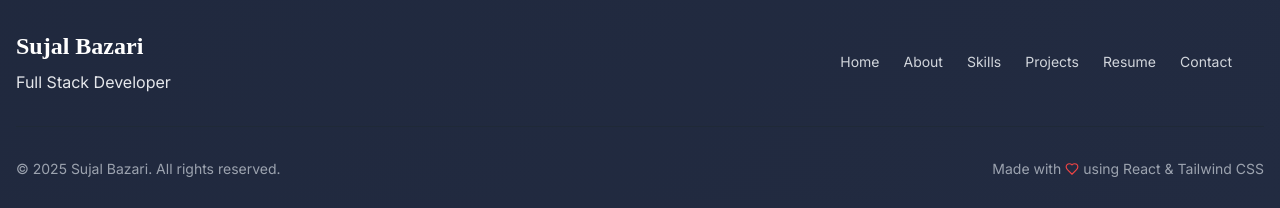
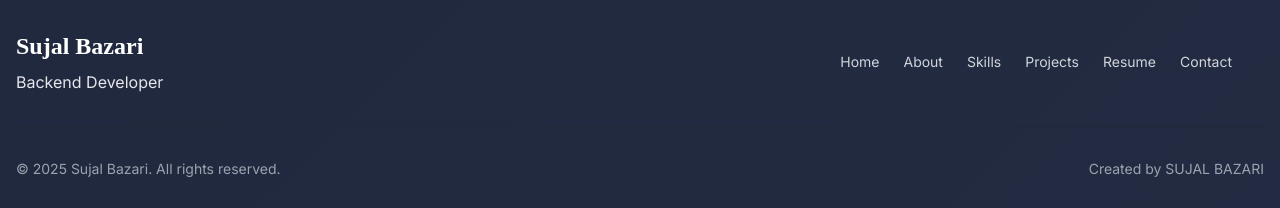
Before and after one commit to sujalbazari18/Personal-Portfolio, a React (Vite) app: page / in a window 1280 px wide. Shown: the part 5391-5599 px from the top of the page. Built offline with nearby package versions, Linux system fonts and the light colour scheme.

Commit message:
Update Footer.tsx

```diff
--- a/src/components/Footer.tsx
+++ b/src/components/Footer.tsx
@@ -12,7 +12,7 @@ const Footer = () => {
               Sujal Bazari
             </a>
             <p className="text-gray-200 mt-2">
-              Full Stack Developer
+              Backend Developer
             </p>
           </div>
 
@@ -37,9 +37,7 @@ const Footer = () => {
           </p>
 
           <p className="text-gray-400 text-sm flex items-center">
-            Made with
-            <Heart size={14} className="mx-1 text-red-500" />
-            using React & Tailwind CSS
+            Created by SUJAL BAZARI
           </p>
         </div>
       </div>
```
